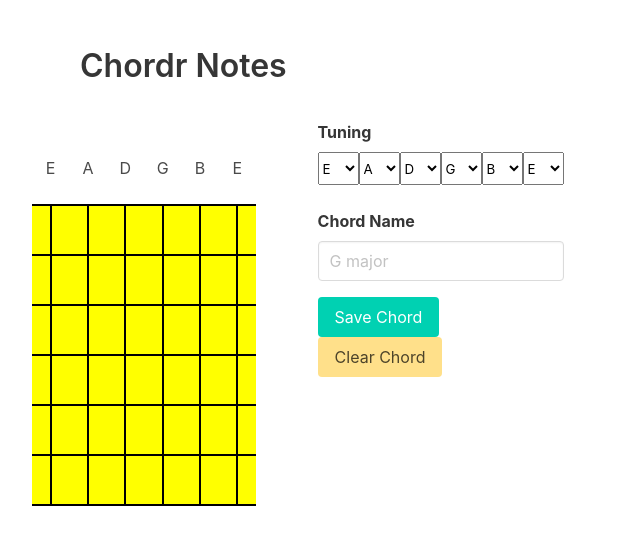
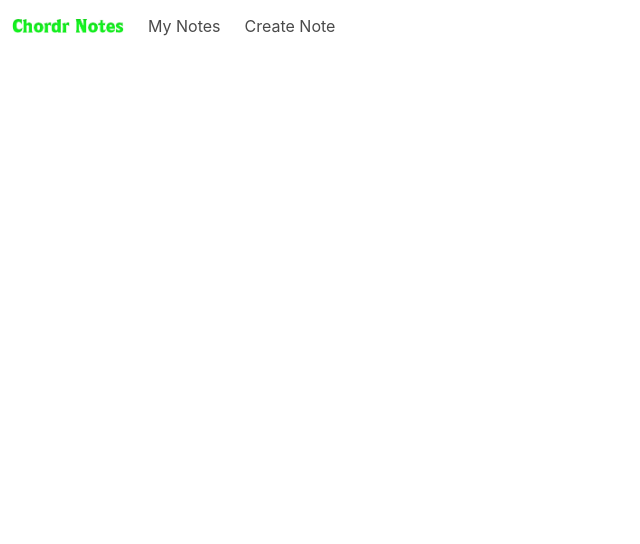
Before and after one commit to jeremypurser/chordr-notes, a React (Create React App) app: page / in a window 1280 px wide. Shown: the top 544 px of the page, without its empty margins (0-640 px from the left). Built offline with nearby package versions, Linux system fonts and the light colour scheme.

Commit message:
Add navbar presentation

```diff
--- a/src/components/App.tsx
+++ b/src/components/App.tsx
@@ -1,7 +1,37 @@
 import 'bulma';
 import React from 'react';
+import { Link, Route } from 'react-router-dom';
+import logo from '../assets/img/chordrnotes.png';
+import '../styles/App.scss';
 import CreateNote from './CreateNote';
+import NotesCollection from './NotesCollection';
 
 export default function App() {
-  return <CreateNote />;
+  return (
+    <>
+      <nav className="navbar" role="navigation" aria-label="main navigation">
+        <div className="navbar-brand">
+          <a className="navbar-item" href="/">
+            <img src={logo} width="112" height="28" alt="logo" />
+          </a>
+
+          <div className="navbar-menu">
+            <div className="navbar-start">
+              <Link className="navbar-item" to="/collection">
+                My Notes
+              </Link>
+              <Link className="navbar-item" to="/create">
+                Create Note
+              </Link>
+            </div>
+          </div>
+        </div>
+      </nav>
+
+      <div className="container is-fluid">
+        <Route path="/collection" component={NotesCollection} />
+        <Route path="/create" component={CreateNote} />
+      </div>
+    </>
+  );
 }
```
